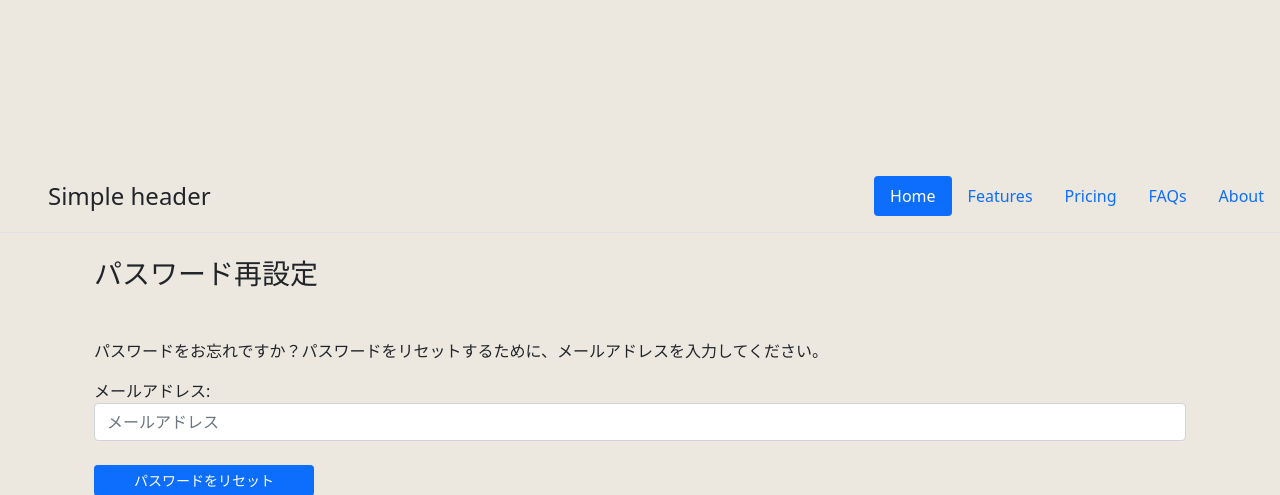
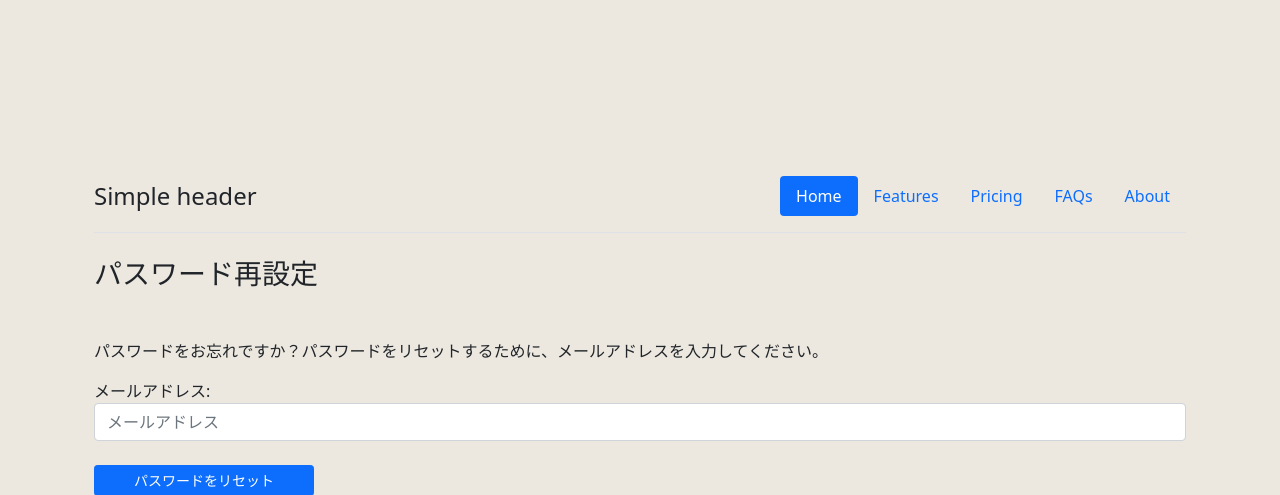
Before and after one commit to hiroaki-com/drinking-party-ms, a Django app: page /accounts/password/reset/ in a window 1280 px wide. Shown: the top 495 px of the page. Run offline with Django 3.2, Linux system fonts and the light colour scheme; some libraries are stand-ins or nearby versions.

Commit message:
update:#159--header-arrange-v2

```diff
--- a/templates/base.html
+++ b/templates/base.html
@@ -27,9 +27,9 @@
 <body style="background-color:#ece8e0;">
 
 {# --- header --- #}
+<div class="container">
   <header class="d-flex flex-wrap justify-content-center py-3 mb-4 border-bottom">
     <a href="/" class="d-flex align-items-center mb-3 mb-md-0 me-md-auto text-dark text-decoration-none">
-    <svg class="bi me-2" width="40" height="32"><use xlink:href="#bootstrap"/></svg>
       <span class="fs-4">Simple header</span>    </a>
     <ul class="nav nav-pills">
       <li class="nav-item"><a href="#" class="nav-link active" aria-current="page">Home</a></li>
@@ -39,6 +39,7 @@
       <li class="nav-item"><a href="#" class="nav-link">About</a></li>
     </ul>
   </header>
+</div>
 {% comment %} <nav class="navbar navbar-custom fixed-top mb-2 bg-warning">
   <div class="container">
       <a class="navbar-brand" href="{% url 'party:index' %}"><b>DRPT</b></a>
```
Lines whose indentation alone changed are shown as unchanged.
